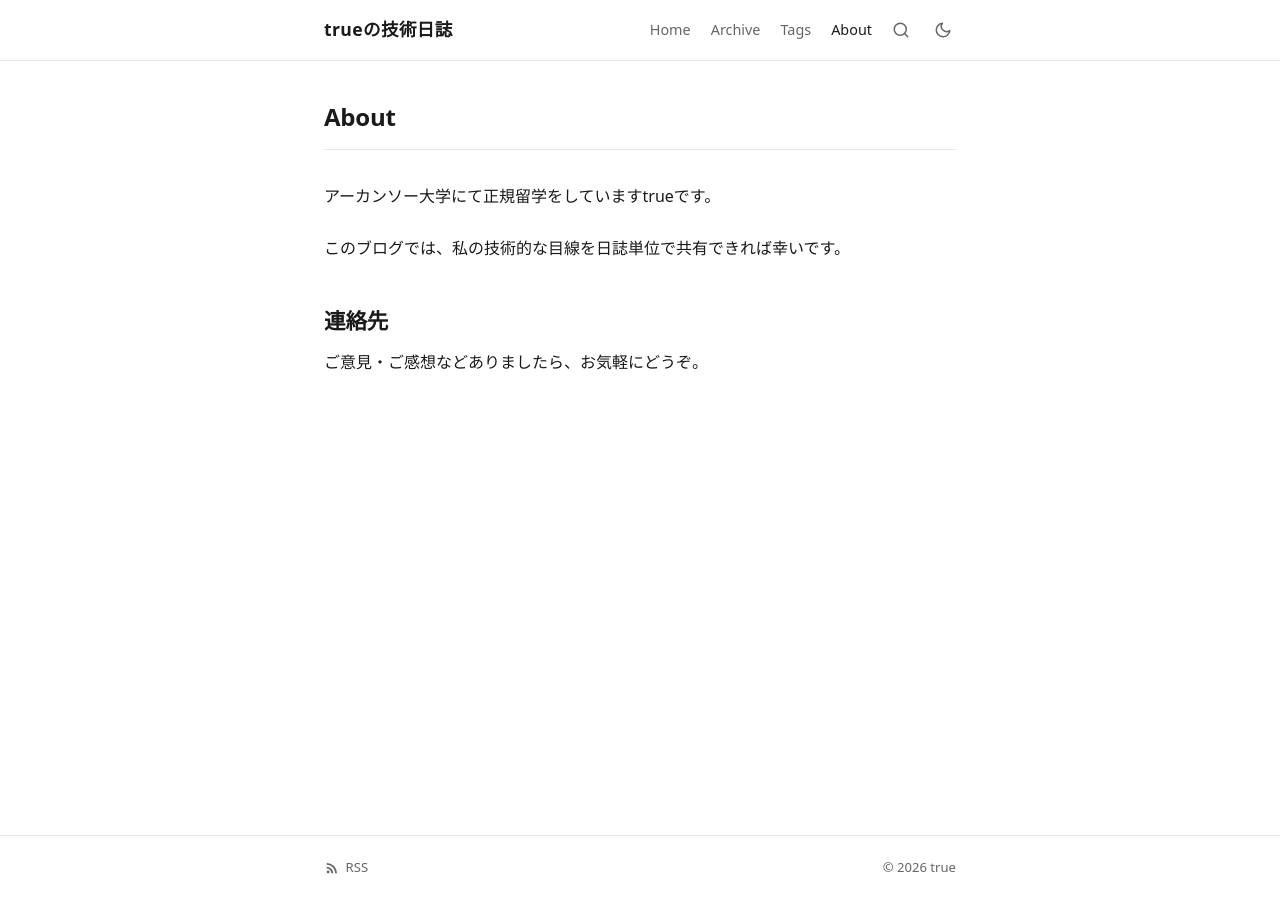
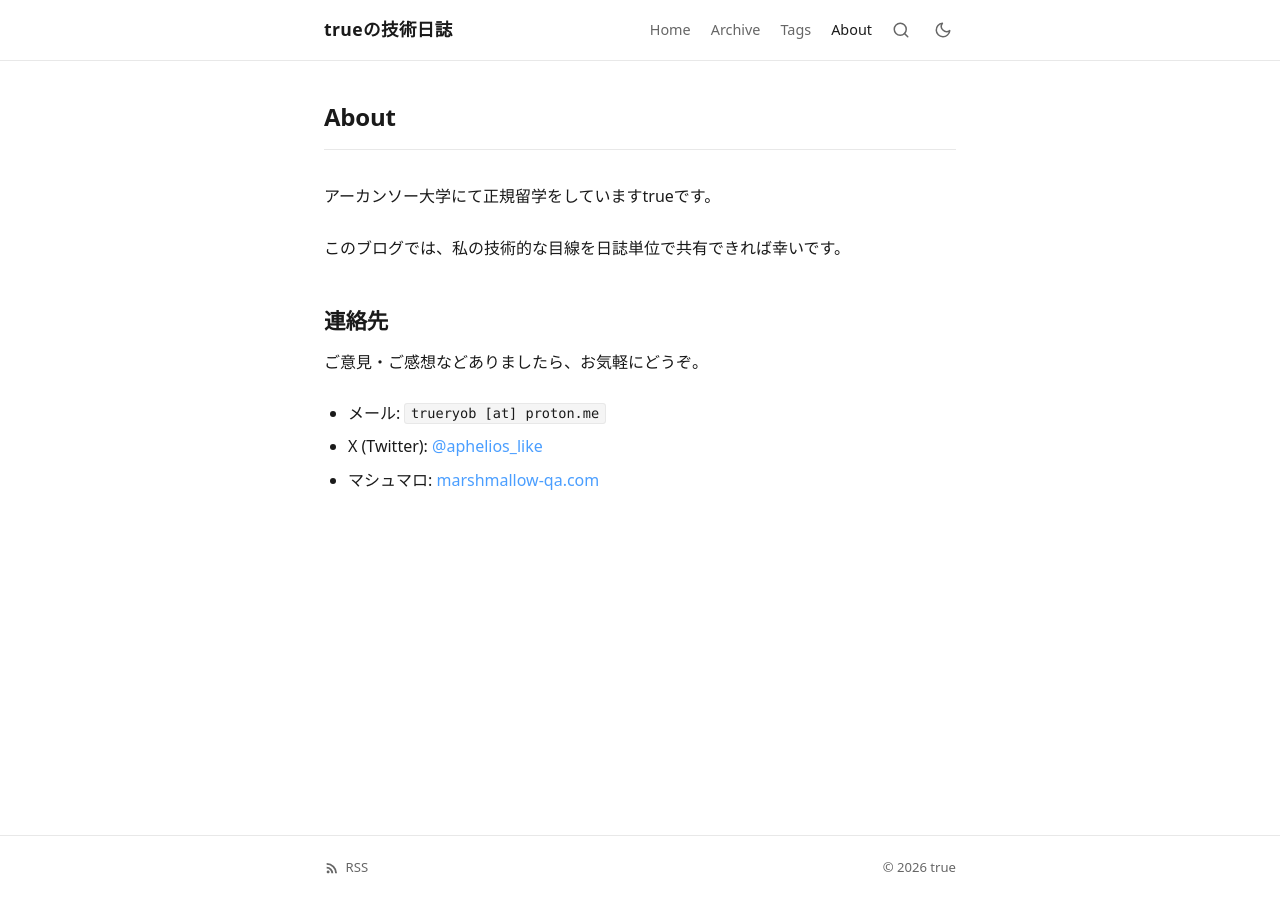
Before and after one commit to TrueRyoB/blog, a Jekyll site: the page built from about.md, in a window 1280 px wide. Built offline with Jekyll 4.4.1, drawn with Linux system fonts in a browser that asks for light colours.

Commit message:
feat: added contact address

```diff
--- a/about.md
+++ b/about.md
@@ -11,3 +11,7 @@ permalink: /about/
 ## 連絡先
 
 ご意見・ご感想などありましたら、お気軽にどうぞ。
+
+- メール: `trueryob [at] proton.me`
+- X (Twitter): [@aphelios_like](https://x.com/aphelios_like)
+- マシュマロ: [marshmallow-qa.com](https://marshmallow-qa.com/c1ae19cyqqrls66)
```
